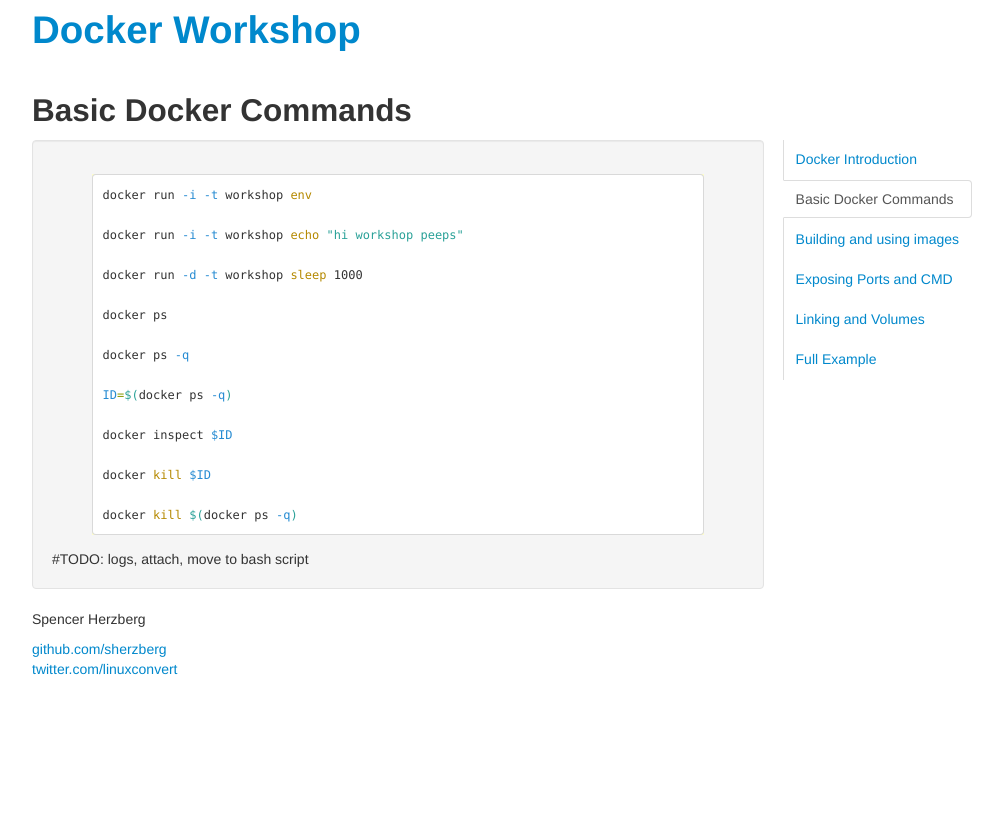
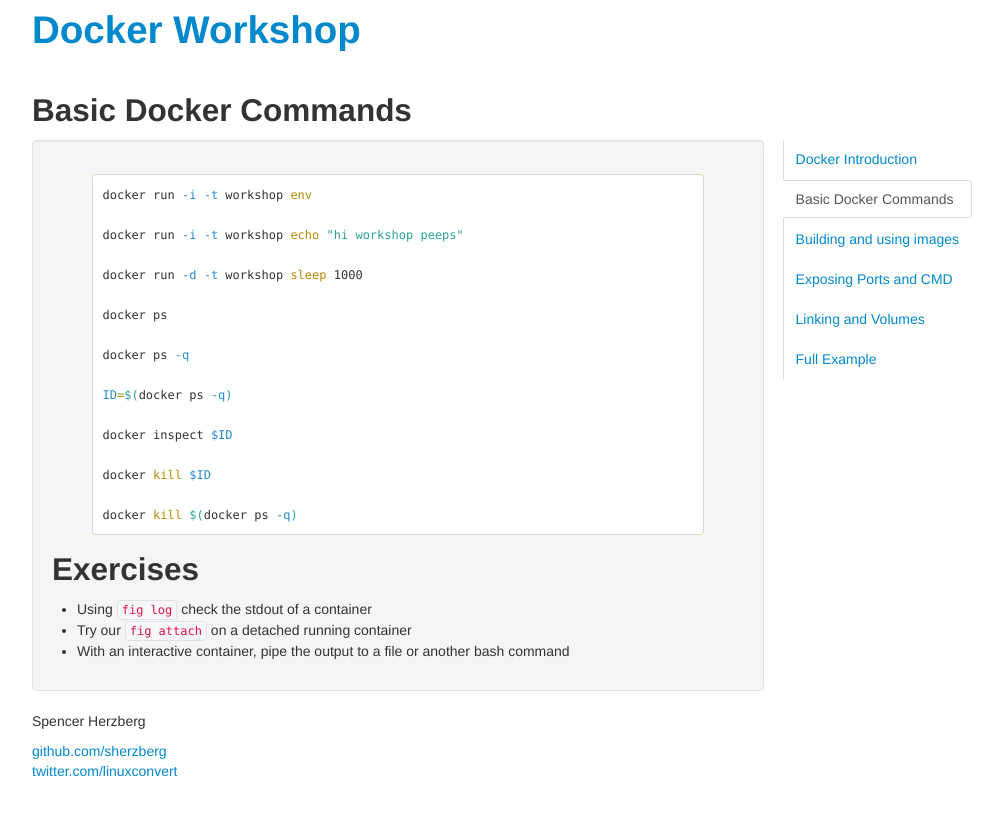
Before and after one commit to sherzberg/docker-workshop, a Jekyll site: the page built from pages/basic_docker_commands.md, in a window 1280 px wide. Shown: the top 816 px of the page, without its empty margins (138-1141 px from the left). Built offline with Jekyll 4.4.1, drawn with Linux system fonts in a browser that asks for light colours; nearby versions of some CDN libraries; Markdown is read by kramdown in place of the engine named in the settings.

Commit message:
exercises for basics

```diff
--- a/pages/basic_docker_commands.html
+++ b/pages/basic_docker_commands.md
@@ -25,4 +25,9 @@
 docker kill $(docker ps -q)
 {% endhighlight %}
 
-#TODO: logs, attach, move to bash script
+Exercises
+---------
+
+ * Using `fig log` check the stdout of a container
+ * Try our `fig attach` on a detached running container
+ * With an interactive container, pipe the output to a file or another bash command
```
